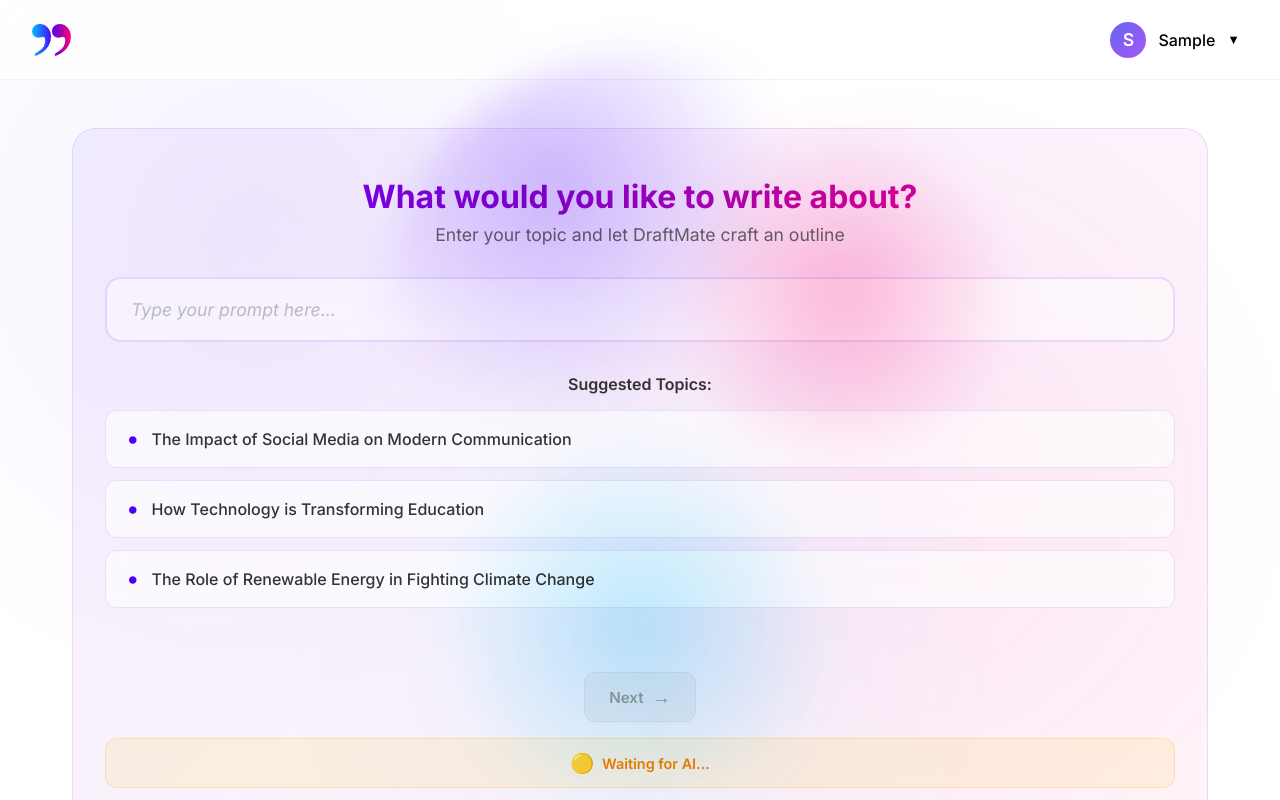
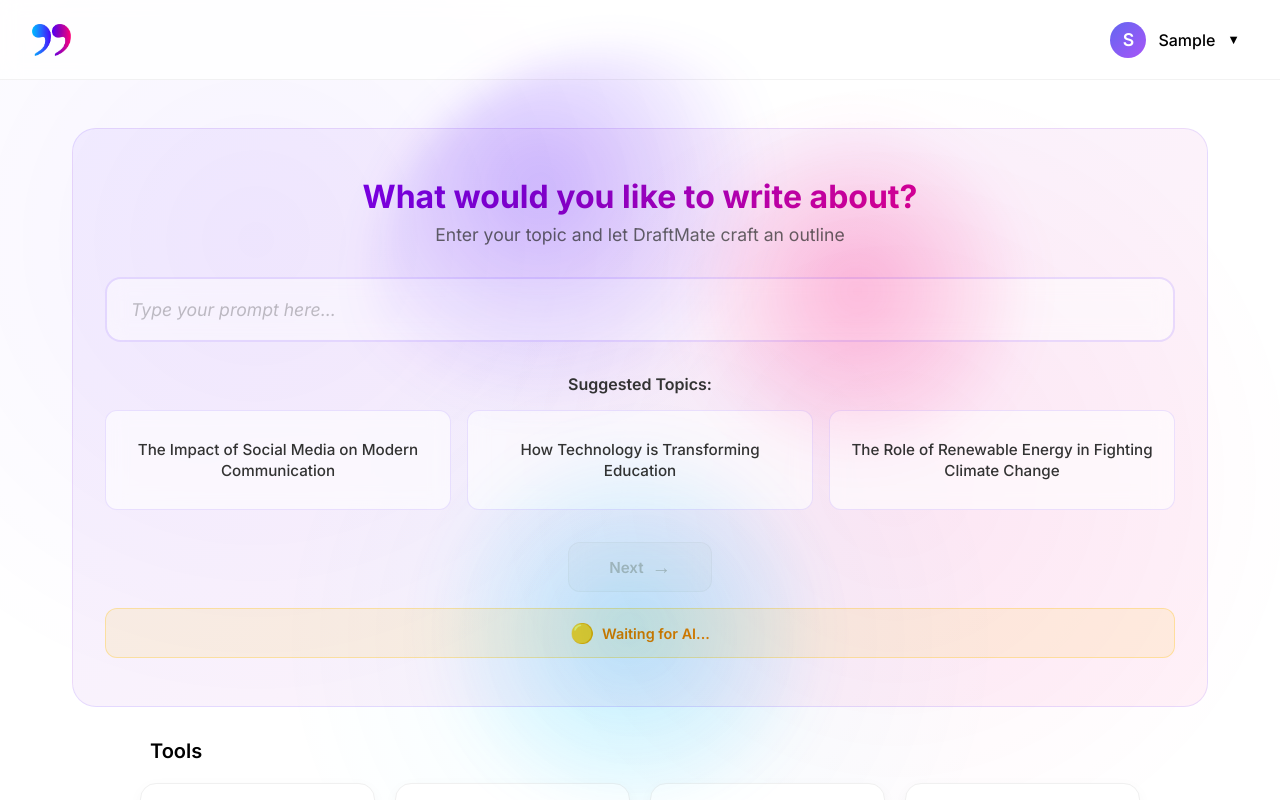
Before and after one commit to Siddharth-Boora/DraftMate, a React (Create React App) app: page /home in a window 1280 px wide. Shown: the top 800 px of the page. Built offline with nearby package versions, Linux system fonts and the light colour scheme; no server answers; sample sign-in values are in the browser's storage.

Commit message:
polish topic and downplaying

```diff
--- a/src/components/TopicSuggester.css
+++ b/src/components/TopicSuggester.css
@@ -107,6 +107,70 @@
     }
 }
 
+/* User's Custom Title */
+.suggested-topic-item {
+    display: flex;
+    align-items: flex-start;
+    padding: 0.75rem 1rem;
+    background: rgba(255, 255, 255, 0.6);
+    backdrop-filter: blur(10px);
+    border-radius: 12px;
+    border: 1px solid rgba(74, 0, 255, 0.1);
+    transition: all 0.3s ease;
+    cursor: pointer;
+}
+
+.suggested-topic-item.user-topic {
+    margin-bottom: 1.5rem;
+    max-width: 50%;
+    margin-left: auto;
+    margin-right: auto;
+}
+
+/* Grey out when another option is selected */
+body:has(.suggested-title-container.selected) .suggested-topic-item:not(.selected),
+body:has(.suggested-topic-box.selected) .suggested-topic-item:not(.selected) {
+    opacity: 0.4;
+    border-color: rgba(150, 150, 150, 0.2);
+}
+
+.suggested-topic-item:hover {
+    background: rgba(255, 255, 255, 0.9);
+    border-color: rgba(74, 0, 255, 0.3);
+    transform: translateY(-2px);
+    box-shadow: 0 4px 12px rgba(74, 0, 255, 0.15);
+}
+
+.suggested-topic-item.selected {
+    background: linear-gradient(135deg, rgba(74, 0, 255, 0.12) 0%, rgba(255, 0, 122, 0.12) 100%);
+    border-color: #4a00ff;
+    box-shadow: 0 4px 16px rgba(74, 0, 255, 0.25);
+    opacity: 1 !important;
+}
+
+.topic-content {
+    display: flex;
+    flex-direction: column;
+    gap: 0.25rem;
+    flex: 1;
+}
+
+.topic-label {
+    font-size: 0.7rem;
+    font-weight: 600;
+    color: #888;
+    text-transform: uppercase;
+    letter-spacing: 0.5px;
+}
+
+.suggested-topic-item .topic-text {
+    color: #333;
+    font-size: 0.9rem;
+    line-height: 1.4;
+    font-weight: 500;
+}
+
+/* AI Suggested Title */
 .suggested-title-container {
     margin-bottom: 2rem;
     padding: 1.5rem;
@@ -116,6 +180,13 @@
     animation: slideIn 0.4s ease;
     cursor: pointer;
     transition: all 0.3s ease;
+}
+
+/* Grey out AI title when another option is selected */
+body:has(.suggested-topic-item.selected) .suggested-title-container:not(.selected),
+body:has(.suggested-topic-box.selected) .suggested-title-container:not(.selected) {
+    opacity: 0.4;
+    border-color: rgba(150, 150, 150, 0.2);
 }
 
 .suggested-title-container:hover {
@@ -129,6 +200,7 @@
     background: linear-gradient(135deg, rgba(74, 0, 255, 0.15) 0%, rgba(255, 0, 122, 0.15) 100%);
     border-color: #4a00ff;
     box-shadow: 0 4px 16px rgba(74, 0, 255, 0.25);
+    opacity: 1 !important;
 }
 
 @keyframes slideIn {
@@ -162,6 +234,7 @@
     margin: 0;
 }
 
+/* 3 Suggested Topics */
 .suggested-topics-container {
     margin-top: 2rem;
 }
@@ -173,84 +246,73 @@
     margin-bottom: 1rem;
 }
 
-.suggested-topics-list {
-    display: flex;
-    flex-direction: column;
-    gap: 0.75rem;
-    margin-bottom: 2rem;
+.suggested-topics-grid {
+    display: grid;
+    grid-template-columns: repeat(3, 1fr);
+    gap: 1rem;
+    margin-bottom: 1rem;
+    transition: opacity 0.3s ease;
 }
 
-.suggested-topic-item {
-    display: flex;
-    align-items: flex-start;
-    gap: 0.75rem;
-    padding: 1rem 1.25rem;
+/* Grey out entire grid when user or AI title is selected */
+body:has(.suggested-topic-item.selected) .suggested-topics-grid,
+body:has(.suggested-title-container.selected) .suggested-topics-grid {
+    opacity: 0.5;
+}
+
+.suggested-topic-box {
+    padding: 1.25rem;
     background: rgba(255, 255, 255, 0.6);
     backdrop-filter: blur(10px);
     border-radius: 12px;
     border: 1px solid rgba(74, 0, 255, 0.1);
     transition: all 0.3s ease;
     cursor: pointer;
+    min-height: 100px;
+    display: flex;
+    align-items: center;
+    justify-content: center;
+    text-align: center;
 }
 
-.suggested-topic-item:hover {
+/* Grey out individual boxes when another is selected */
+body:has(.suggested-topic-box.selected) .suggested-topic-box:not(.selected) {
+    opacity: 0.4;
+    border-color: rgba(150, 150, 150, 0.2);
+}
+
+.suggested-topic-box:hover {
     background: rgba(255, 255, 255, 0.9);
     border-color: rgba(74, 0, 255, 0.3);
-    transform: translateX(8px);
+    transform: translateY(-4px);
     box-shadow: 0 4px 12px rgba(74, 0, 255, 0.15);
 }
 
-.suggested-topic-item.selected {
+.suggested-topic-box.selected {
     background: linear-gradient(135deg, rgba(74, 0, 255, 0.12) 0%, rgba(255, 0, 122, 0.12) 100%);
     border-color: #4a00ff;
     box-shadow: 0 4px 16px rgba(74, 0, 255, 0.25);
+    opacity: 1 !important;
 }
 
-.topic-bullet {
-    color: #4a00ff;
-    font-size: 1.5rem;
-    line-height: 1;
-    flex-shrink: 0;
-}
-
-.topic-text {
+.suggested-topic-box .topic-text {
     color: #333;
-    font-size: 1rem;
-    line-height: 1.5;
+    font-size: 0.95rem;
+    line-height: 1.4;
     font-weight: 500;
 }
 
-/* User's Custom Title - Downplayed Style */
-.suggested-topic-item.user-topic {
-    margin-bottom: 1.5rem;
-}
-
-.topic-content {
-    display: flex;
-    flex-direction: column;
-    gap: 0.25rem;
-    flex: 1;
-}
-
-.topic-label {
-    font-size: 0.75rem;
-    font-weight: 600;
-    color: #888;
-    text-transform: uppercase;
-    letter-spacing: 0.5px;
-}
-
-/* Next Button - Smaller and Modern */
+/* Next Button - Wider and More Transparent */
 .next-button {
     width: auto;
-    padding: 0.75rem 1.5rem;
+    padding: 0.75rem 2.5rem;
     font-size: 0.95rem;
     font-weight: 600;
     border: none;
     border-radius: 12px;
     cursor: pointer;
     transition: all 0.3s ease;
-    margin-top: 2rem;
+    margin-top: 1rem;
     display: inline-flex;
     align-items: center;
     gap: 0.5rem;
@@ -258,22 +320,22 @@
 }
 
 .next-button.disabled {
-    background: rgba(200, 200, 200, 0.2);
-    color: #999;
+    background: rgba(200, 200, 200, 0.1);
+    color: #bbb;
     cursor: not-allowed;
-    border: 1px solid rgba(200, 200, 200, 0.3);
+    border: 1px solid rgba(200, 200, 200, 0.2);
     backdrop-filter: blur(10px);
 }
 
 .next-button.enabled {
-    background: linear-gradient(135deg, #4a00ff 0%, #ff007a 100%);
+    background: linear-gradient(135deg, rgba(74, 0, 255, 0.85) 0%, rgba(255, 0, 122, 0.85) 100%);
     color: white;
-    box-shadow: 0 4px 16px rgba(74, 0, 255, 0.3);
+    box-shadow: 0 4px 16px rgba(74, 0, 255, 0.25);
 }
 
 .next-button.enabled:hover {
     transform: translateY(-2px);
-    box-shadow: 0 6px 20px rgba(74, 0, 255, 0.4);
+    box-shadow: 0 6px 20px rgba(74, 0, 255, 0.35);
 }
 
 .next-button.enabled:active {
@@ -374,6 +436,21 @@
     border-color: #4a00ff;
 }
 
+.dark .suggested-topic-box {
+    background: rgba(30, 30, 30, 0.6);
+    border-color: rgba(74, 0, 255, 0.2);
+}
+
+.dark .suggested-topic-box:hover {
+    background: rgba(30, 30, 30, 0.9);
+    border-color: rgba(74, 0, 255, 0.4);
+}
+
+.dark .suggested-topic-box.selected {
+    background: linear-gradient(135deg, rgba(74, 0, 255, 0.2) 0%, rgba(255, 0, 122, 0.2) 100%);
+    border-color: #4a00ff;
+}
+
 .dark .topic-text {
     color: #ddd;
 }
@@ -406,12 +483,16 @@
         font-size: 1.25rem;
     }
 
-    .suggested-topic-item:hover {
-        transform: translateX(4px);
+    .suggested-topic-item.user-topic {
+        max-width: 100%;
+    }
+
+    .suggested-topics-grid {
+        grid-template-columns: 1fr;
     }
 
     .next-button {
         font-size: 0.9rem;
-        padding: 0.65rem 1.25rem;
+        padding: 0.65rem 1.75rem;
     }
 }
--- a/src/components/TopicSuggester.jsx
+++ b/src/components/TopicSuggester.jsx
@@ -88,8 +88,14 @@ EXAMPLE 3: [Third example topic]
     const displayTopics = topic.trim() && suggestedTopics.length > 0 ? suggestedTopics : defaultTopics;
 
     const handleSelectTopic = (topicText, type) => {
-        setSelectedTopic(topicText);
-        setSelectedType(type);
+        // Toggle selection - if clicking the same topic, deselect it
+        if (selectedTopic === topicText && selectedType === type) {
+            setSelectedTopic(null);
+            setSelectedType(null);
+        } else {
+            setSelectedTopic(topicText);
+            setSelectedType(type);
+        }
     };
 
     const handleNext = () => {
@@ -123,13 +129,12 @@ EXAMPLE 3: [Third example topic]
                     )}
                 </div>
 
-                {/* User's Custom Title Option - Downplayed style */}
+                {/* User's Custom Title Option - Smaller, no emoji */}
                 {topic.trim() && (
                     <div
                         className={`suggested-topic-item user-topic ${selectedType === 'user' ? 'selected' : ''}`}
                         onClick={() => handleSelectTopic(topic, 'user')}
                     >
-                        <span className="topic-bullet">✏️</span>
                         <div className="topic-content">
                             <span className="topic-label">Your Title:</span>
                             <span className="topic-text">{topic}</span>
@@ -148,17 +153,16 @@ EXAMPLE 3: [Third example topic]
                     </div>
                 )}
 
-                {/* Example Topics */}
+                {/* Example Topics - 3 boxes in a row */}
                 <div className="suggested-topics-container">
                     <p className="suggested-topics-label">Suggested Topics:</p>
-                    <div className="suggested-topics-list">
+                    <div className="suggested-topics-grid">
                         {displayTopics.map((topicText, index) => (
                             <div
                                 key={index}
-                                className={`suggested-topic-item ${selectedType === 'example' && selectedTopic === topicText ? 'selected' : ''}`}
+                                className={`suggested-topic-box ${selectedType === 'example' && selectedTopic === topicText ? 'selected' : ''}`}
                                 onClick={() => handleSelectTopic(topicText, 'example')}
                             >
-                                <span className="topic-bullet">•</span>
                                 <span className="topic-text">{topicText}</span>
                             </div>
                         ))}
```
